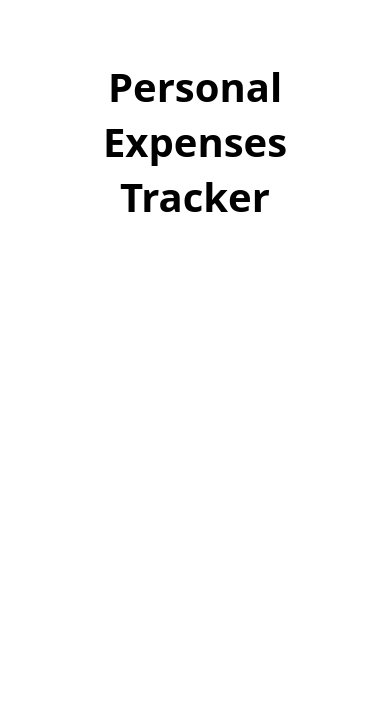
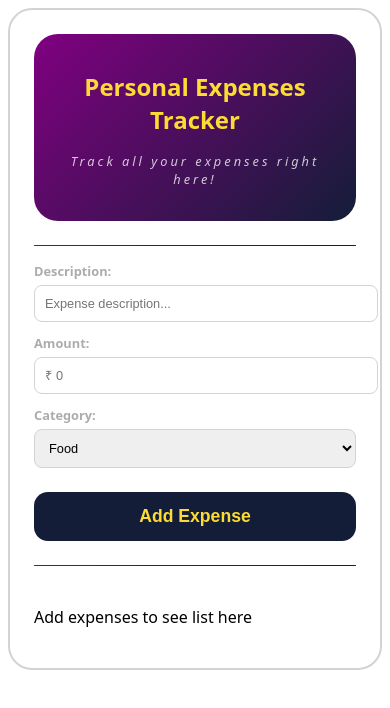
Before and after one commit to avtarsingh99/expense-tracker, a React (Vite) app: page / in a window 390 px wide. Shown: the top 708 px of the page. Built offline with nearby package versions, Linux system fonts and the light colour scheme.

Commit message:
form & card added

```diff
--- a/src/App.css
+++ b/src/App.css
@@ -4,9 +4,161 @@
   max-width: 900px;
   font-family: system-ui, -apple-system, BlinkMacSystemFont, 'Segoe UI', Roboto, Oxygen, Ubuntu, Cantarell, 'Open Sans', 'Helvetica Neue', sans-serif;
   box-sizing: border-box;
+  border: 2px solid lightgrey;
+  border-radius: 24px;
 }
 
-h1 {
-  text-align: center;
+
+header{
+background: linear-gradient(135deg, purple, #141d38);
+padding: 20px;
+border-radius: 24px;
+text-align: center;
+}
+
+header h1 {
+  color: #fcdb32;
   font-size: 2.5rem;
 }
+
+header p {
+  font-size: 1.1rem;
+  color: whitesmoke;
+  font-style: italic;
+  letter-spacing: 3px;
+  opacity: 0.8;
+}
+
+.line {
+  width: 100%;
+  height: 1px;
+  background: linear-gradient(135deg, purple, #141d38);
+  margin-top: 24px;
+  border-radius: 12px;
+}
+
+/* Expense form */
+.top-group {
+  display: flex;
+  justify-content: space-between;
+  margin-top: 16px;
+}
+
+.top-group label {
+  display: block;
+  font-weight: bold;
+  color: #acacac;
+}
+
+.top-group input, select {
+  padding: 12px;
+  border-radius: 14px;
+  border: 2px solid lightgrey;
+  font-size: 1rem;
+  margin-top: 5px;
+}
+
+.bottom-group{
+  margin-top: 24px;
+}
+
+.add-btn {
+  width: 100%;
+  padding: 14px;
+  border-radius: 14px;
+  background: #141d38;
+  border: none;
+  color: #fcdb32;
+  font-weight: bold;
+  font-size: 1.1rem;
+  transition: background 0.3s ease;
+}
+
+.add-btn:hover {
+  background: linear-gradient(135deg, purple, #141d38);
+}
+
+/* Expense card */
+
+.expenses-grid {
+  display: grid;
+  grid-template-columns: repeat(auto-fit, minmax(min(200px, 100%/3), 1fr));
+  gap: 16px;
+}
+
+.expenses-grid{
+  margin-top: 24px;
+}
+
+.expense-card {
+  display: flex;
+  justify-content: space-between;
+  align-items: center;
+  border: 1px solid #3447aa;
+  background: white;
+  padding: 12px;
+  border-radius: 12px;
+}
+
+.expense-left-part{
+  display: flex;
+  flex-direction: column;
+  gap: 12px;
+}
+
+.desc{
+  font-weight: bold;
+  color: #141d38;
+  font-size: 1.1rem;
+}
+
+.category {
+  background-color: #3447aa;
+  color: #ffeef4;
+  padding: 4px 12px;
+  width: fit-content;
+  border-radius: 14px;
+  font-size: small;
+}
+
+.date {
+  opacity: 0.5;
+  color: #141d38;
+  font-style: italic;
+}
+
+.amount {
+  font-weight: bold;
+  font-size: 1.5rem;
+  color: #3447aa;
+}
+
+@media (max-width: 768px) {
+
+  header h1 {
+    font-size: 1.5rem;
+  }
+
+  header p {
+    font-size: 0.8rem;
+  }
+
+  .top-group {
+    display: flex;
+    flex-direction: column;
+    gap: 12px;
+    margin-top: 16px;
+  }
+
+  .top-group label {
+    font-size: 0.8rem;
+  }
+
+  .top-group input, select {
+    padding: 10px;
+    border-radius: 8px;
+    border: 1px solid lightgrey;
+    font-size: 0.8rem;
+    width: 100%;
+  }
+}
--- a/src/App.jsx
+++ b/src/App.jsx
@@ -1,11 +1,103 @@
-import React from 'react'
+import React, { useState } from 'react'
 import './App.css'
+import useExpenses from './hooks/useExpenses';
 
 function App() {
 
+  const { expenses, addExpense, removeExpense } = useExpenses();
+
+  const [description, setDescription] = useState('');
+  const [amount, setAmount] = useState('');
+  const [category, setCategory] = useState('food');
+
+  const categories = ['food', 'travel', 'shopping', 'bill', 'other']
+
+  const handleSubmit = (e) => {
+    e.preventDefault();
+
+    if (!description.trim() || !amount) {
+      alert("Description & Amount are compulsory!!!")
+      return
+    }
+
+    addExpense({
+      description: description,
+      amount: parseInt(amount, 10),
+      category: category
+    })
+
+    setDescription('')
+    setAmount('')
+    setCategory('food')
+  }
+
   return (
     <div className='app'>
-      <h1>Personal Expenses Tracker</h1>
+      <header>
+        <h1>Personal Expenses Tracker</h1>
+        <p>Track all your expenses right here!</p>
+      </header>
+      <div className='line'></div>
+      <main>
+        <form className='add-form' onSubmit={handleSubmit}>
+          <div className='top-group'>
+            <div className='input-group'>
+              <label htmlFor='desc'>Description: </label>
+              <input
+                type='text'
+                id='desc'
+                value={description}
+                placeholder='Expense description...'
+                onChange={(e) => setDescription(e.target.value)}
+              />
+            </div>
+            <div className='input-group'>
+              <label htmlFor='amount'>Amount: </label>
+              <input
+                type='number'
+                id='amount'
+                value={amount}
+                placeholder='₹ 0'
+                onChange={(e) => setAmount(e.target.value)}
+              />
+            </div>
+            <div className='input-group'>
+              <label htmlFor='category'>Category: </label>
+              <select
+                id='category'
+                value={category}
+                onChange={(e) => setCategory(e.target.value)}
+              >
+                {categories.map(category => (
+                  <option key={category} value={category}>{category.charAt(0).toUpperCase() + category.slice(1)}</option>
+                ))}
+              </select>
+            </div>
+          </div>
+          <div className='bottom-group'>
+            <button className='add-btn'>Add Expense</button>
+          </div>
+        </form>
+        <div className='line'></div>
+        <div className='expenses-grid'>
+          {expenses.length === 0 ? (
+            <p>Add expenses to see list here</p>
+          ) : (
+            expenses.map(expense => (
+              <div key={expense.description} className='expense-card'>
+                <div className='expense-left-part'>
+                  <div className='desc'>{expense.description}</div>
+                  <div className='category'>{expense.category.charAt(0).toUpperCase() + expense.category.slice(1)}</div>
+                  <div className='date'>{expense.date}</div>
+                </div>
+                <div className='expense-right-part'>
+                  <div className='amount'>₹ {expense.amount}</div>
+                </div>
+              </div>
+            ))
+          )}
+        </div>
+      </main>
     </div>
   )
 }
--- /dev/null
+++ b/src/hooks/useExpenses.js
@@ -0,0 +1,29 @@
+import React, { useState } from 'react'
+// import useLocalStorage from './useLocalStorage'
+
+const useExpenses = () => {
+
+    const [expenses, setExpenses] = useState([]);
+
+    const addExpense = (expenseData) => {
+        const newExpense = {
+            id: Date.now(),
+            ...expenseData,
+            date: new Date().toDateString(),
+        }
+
+        setExpenses(prevExpenses => [newExpense, ...prevExpenses]);
+    }
+
+    const removeExpense = (id) => {
+        setExpenses(prevExpenses => prevExpenses.filter(expense => expense.id !== id))
+    }
+
+    return {
+        expenses,
+        addExpense,
+        removeExpense
+    }
+}
+
+export default useExpenses
```
Also changed, not shown: src/hooks/useFilters.js (added), src/hooks/useLocalStorage.js (added).
